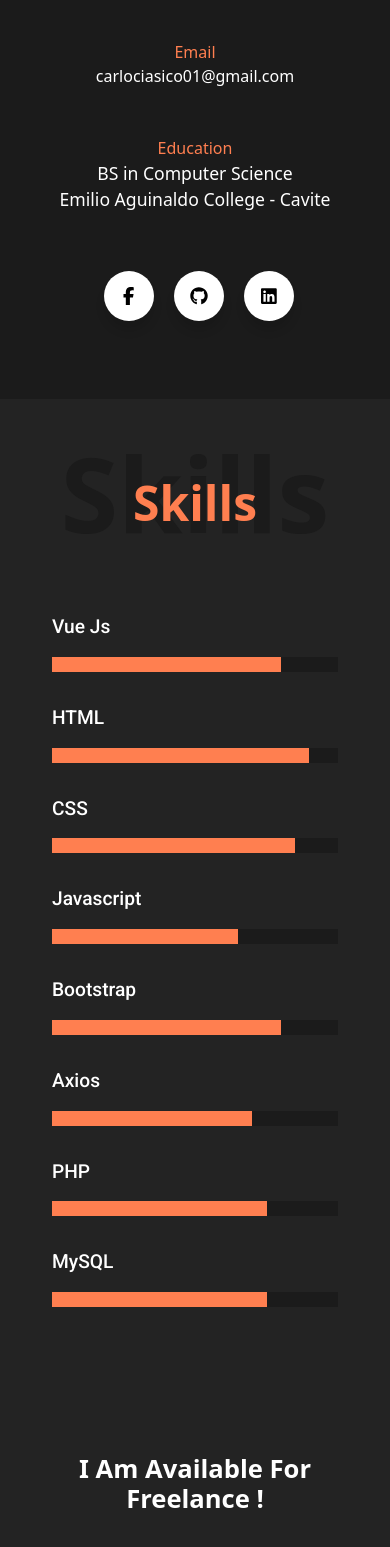
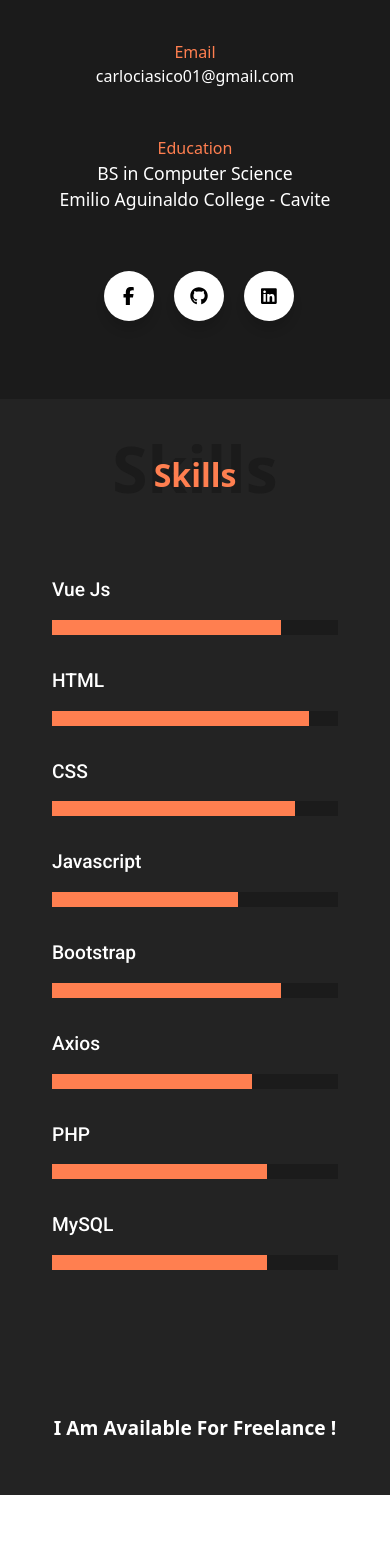
Before and after one commit to JCciasico/My-Portfolio, a Vue app: page / in a window 390 px wide. Shown: the part 1807-3354 px from the top of the page. After the commit the page ends 3302 px from the top, so only its background shows below. Built offline with nearby package versions, Linux system fonts and the light colour scheme; a web font is replaced by a local one; what vue-scroll-reveal would draw is missing.

Commit message:
refactor: media query in skills section

```diff
--- a/src/components/SkillsSection.vue
+++ b/src/components/SkillsSection.vue
@@ -166,5 +166,30 @@ h3{
     padding: 0 2rem;
     }
 }
+@media(max-width:900px){
+    .text-1{
+        font-size: 4.5rem;
+    }
+    .text-2{
+        font-size: 2rem;
+        margin-top: -65px;
+
+    }
+}
+@media(max-width:500px){
+    .text-1{
+        font-size: 4rem;
+    }
+    .text-2{
+        font-size: 2rem;
+        margin-top: -60px;
+
+    }
+    h3{
+    color: white;
+    font-weight: bold;
+    font-size: 1.2rem;
+}
+}
 
 </style>
```
